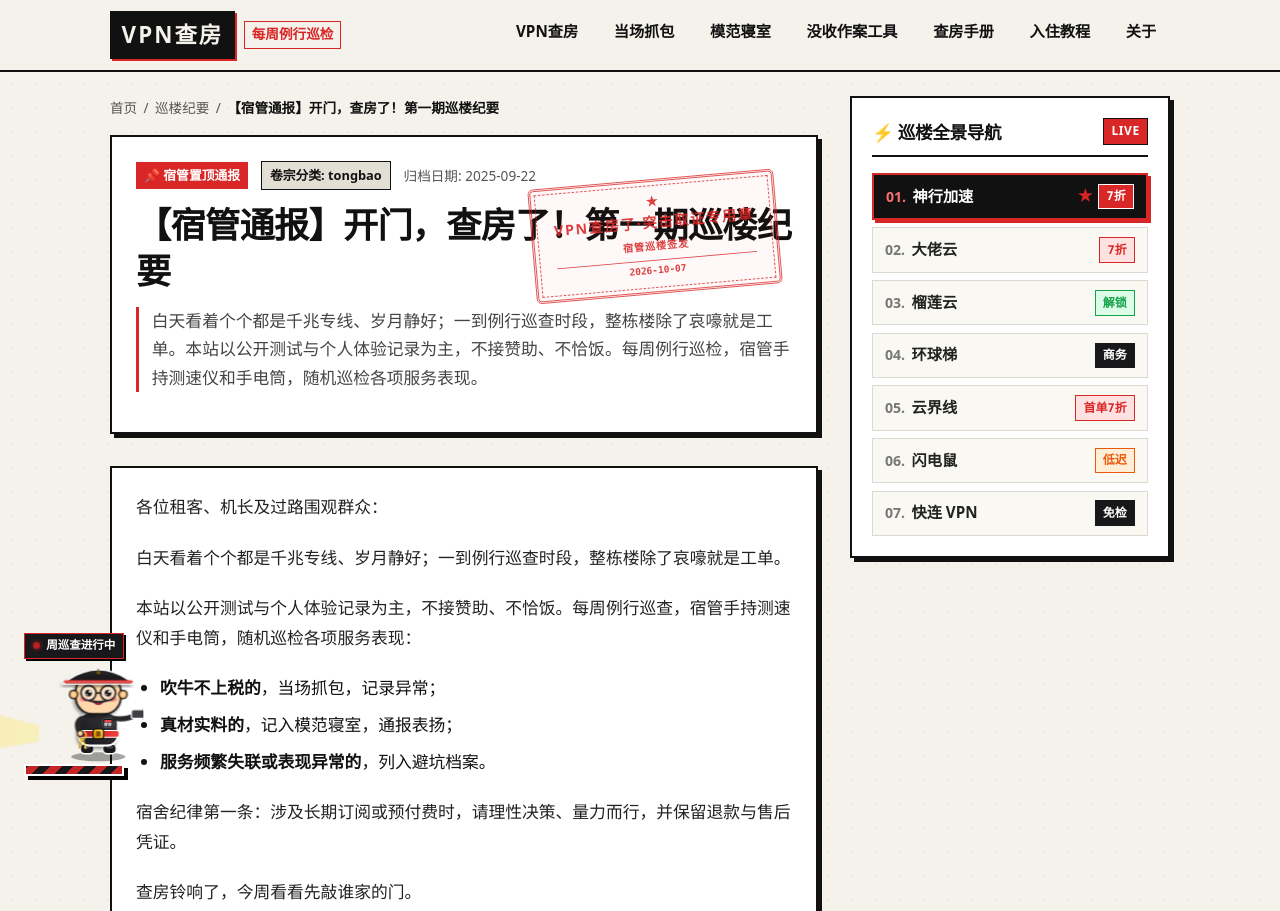
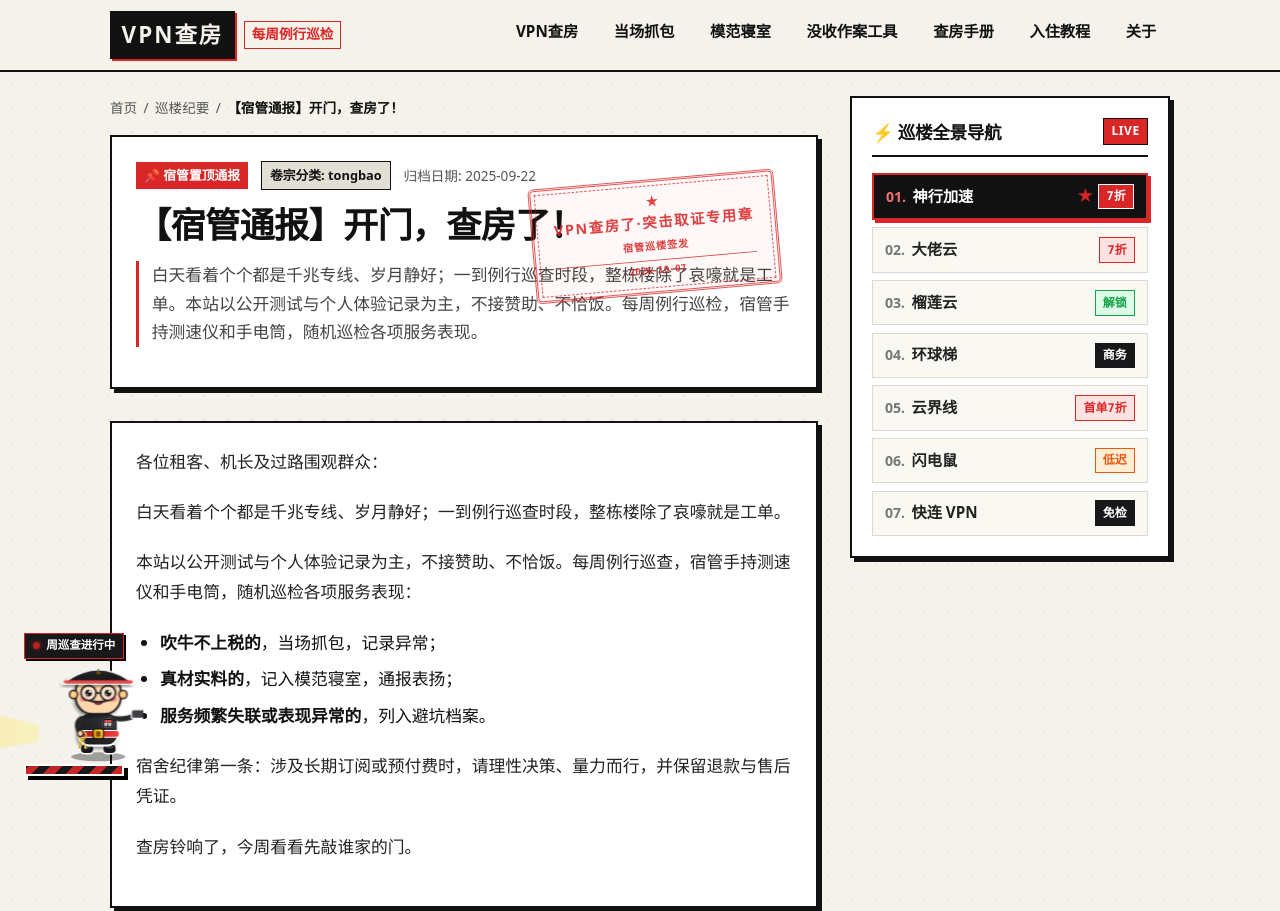
Before and after one commit to Regan7777/chafangle, an Astro site: page /posts/01-first-patrol-report in a window 1280 px wide. Shown: the top 911 px of the page. Built offline with nearby package versions, Linux system fonts and the light colour scheme; Astro itself is replaced by a stand-in of ours.

Commit message:
fix: 恢复第一期巡楼纪要文章并删除标题中的'第一期巡楼纪要'

```diff
--- a/src/content/posts/01-first-patrol-report.md
+++ b/src/content/posts/01-first-patrol-report.md
@@ -1,5 +1,5 @@
 ---
-title: "【宿管通报】开门，查房了！第一期巡楼纪要"
+title: "【宿管通报】开门，查房了！"
 description: "白天看着个个都是千兆专线、岁月静好；一到例行巡查时段，整栋楼除了哀嚎就是工单。本站以公开测试与个人体验记录为主，不接赞助、不恰饭。每周例行巡检，宿管手持测速仪和手电筒，随机巡检各项服务表现。"
 pubDate: 2025-09-22
 category: "tongbao"
```
